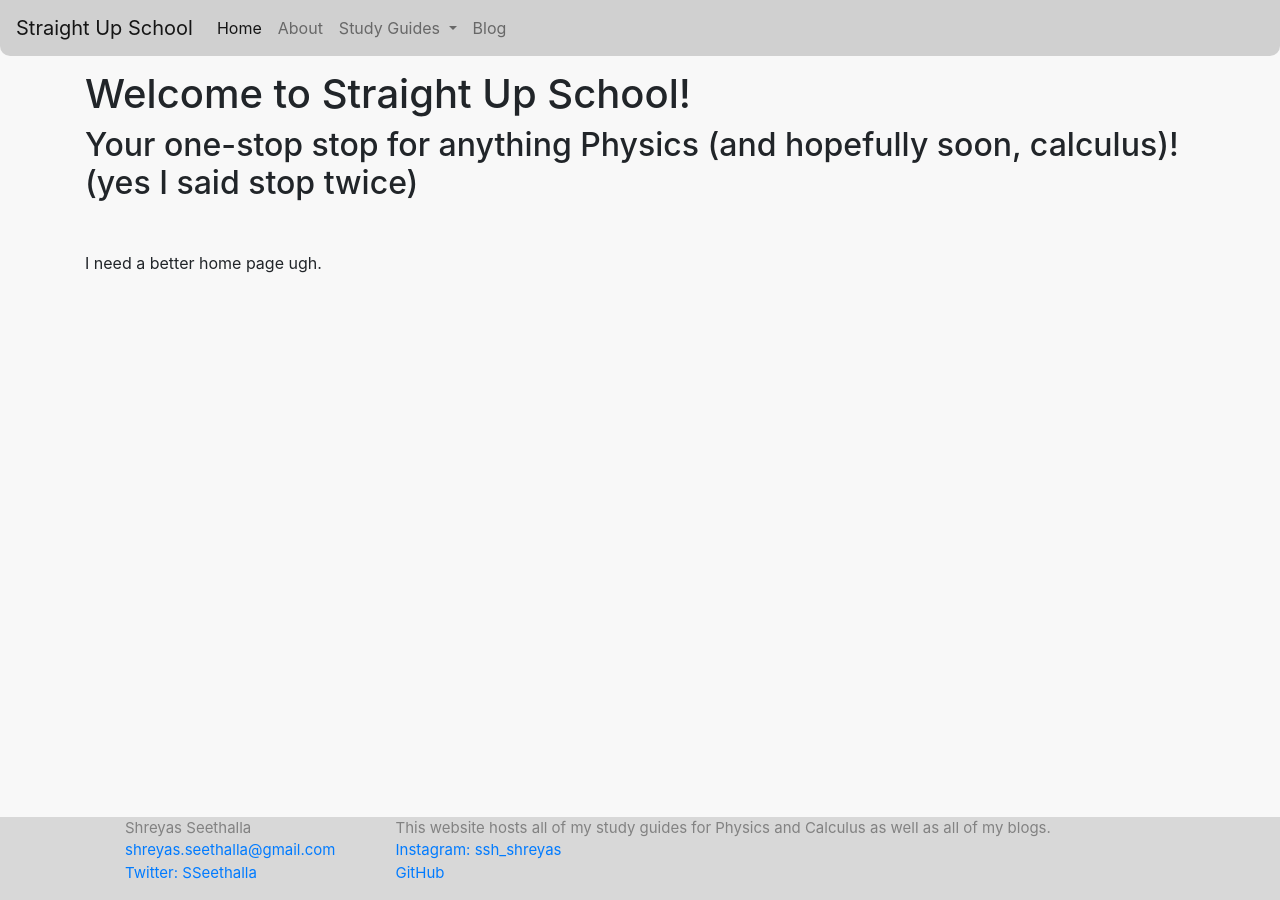
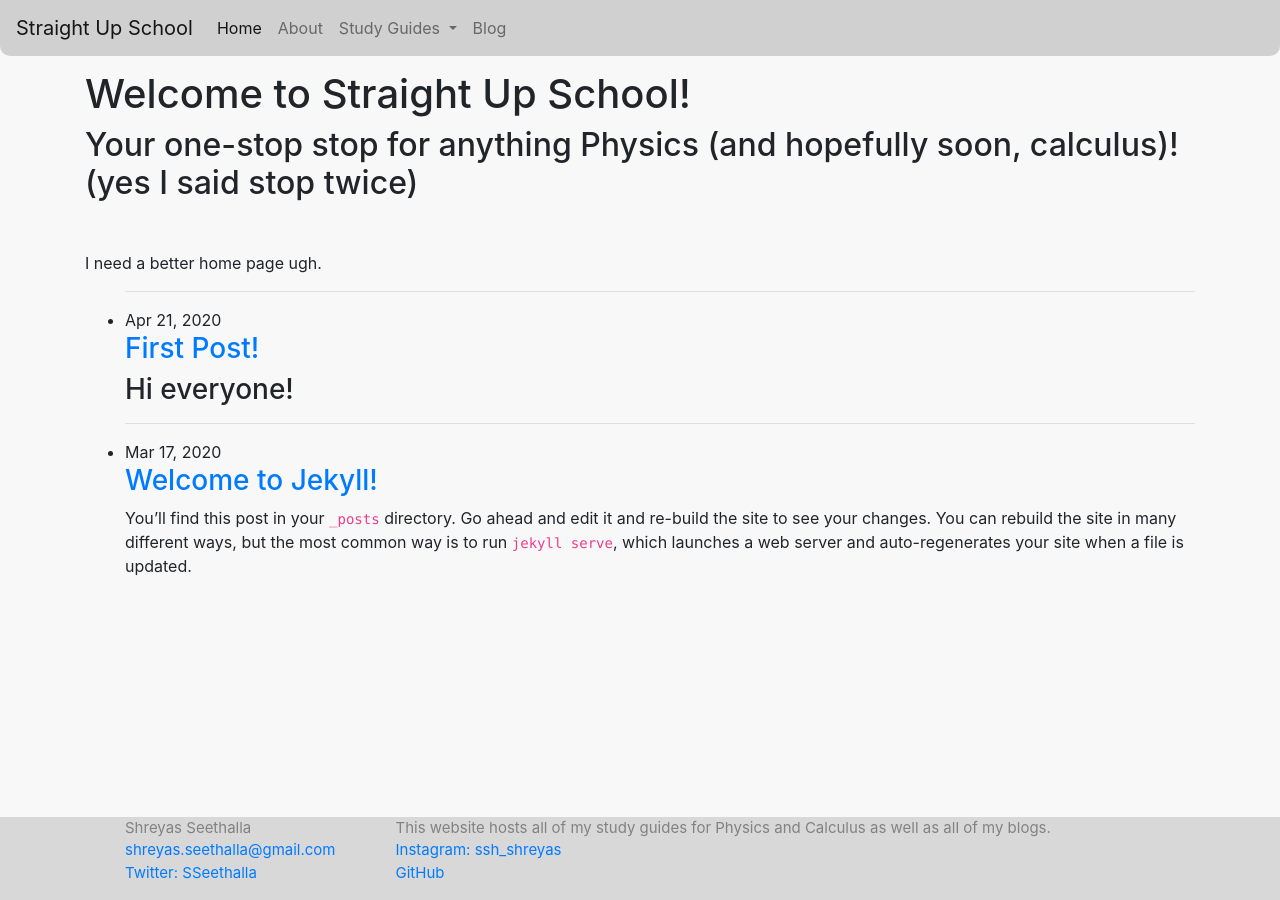
Before and after one commit to KasaiYuki/kasaiyuki.github.io, a Jekyll site: the page built from index.md, in a window 1280 px wide. Built offline with Jekyll 4.4.1, drawn with Linux system fonts in a browser that asks for light colours; comment, search, counter and statistics services are not loaded.

Commit message:
created posts and made them visible

```diff
--- a/_config.yml
+++ b/_config.yml
@@ -48,6 +48,8 @@
 plugins:
   - jekyll-feed
 
+
+show_excerpts: true
 # Exclude from processing.
 # The following items will not be processed, by default.
 # Any item listed under the `exclude:` key here will be automatically added to
--- a/_includes/navbar.html
+++ b/_includes/navbar.html
@@ -20,6 +20,8 @@
             Study Guides
           </a>
           <div class="dropdown-menu" aria-labelledby="navbarDropdown">
+            <a class="dropdown-item" href="/guides">Guides Home</a>
+            <div class="dropdown-divider"></div>
             <a class="dropdown-item" href="/guides/guides-topic">Guides by Topic</a>
             <a class="dropdown-item" href="/guides/guides-concepts">Concepts</a>
             <a class="dropdown-item" href="/guides/guides-strats">Stratagies</a>
--- a/_includes/navbar2.html
+++ b/_includes/navbar2.html
@@ -20,6 +20,8 @@
             Study Guides
           </a>
           <div class="dropdown-menu" aria-labelledby="navbarDropdown">
+            <a class="dropdown-item" href="/guides">Guides Home</a>
+            <div class="dropdown-divider"></div>
             <a class="dropdown-item" href="/guides/guides-topic">Guides by Topic</a>
             <a class="dropdown-item" href="/guides/guides-concepts">Concepts</a>
             <a class="dropdown-item" href="/guides/guides-strats">Stratagies</a>
--- /dev/null
+++ b/_layouts/home.html
@@ -0,0 +1,63 @@
+---
+layout: default
+---
+
+<div class="home">
+  {%- if page.title -%}
+    <h1 class="page-heading">{{ page.title }}</h1>
+  {%- endif -%}
+
+  {{ content }}
+
+
+  {% if site.paginate %}
+    {% assign posts = paginator.posts %}
+  {% else %}
+    {% assign posts = site.posts %}
+  {% endif %}
+
+
+  {%- if posts.size > 0 -%}
+    {%- if page.list_title -%}
+      <h2 class="post-list-heading">{{ page.list_title }}</h2>
+    {%- endif -%}
+
+    <ul class="post-list">
+      {%- assign date_format = site.minima.date_format | default: "%b %-d, %Y" -%}
+      {%- for post in posts -%}
+      <hr>
+      <li>
+        <span class="post-meta">{{ post.date | date: date_format }}</span>
+        <h3>
+          <a class="post-link" href="{{ post.url | relative_url }}">
+            {{ post.title | escape }}
+          </a>
+        </h3>
+        {%- if site.show_excerpts -%}
+          {{ post.excerpt }}
+        {%- endif -%}
+      </li>
+      {%- endfor -%}
+    </ul>
+
+    {% if site.paginate %}
+      <div class="pager">
+        <ul class="pagination">
+        {%- if paginator.previous_page %}
+          <li><a href="{{ paginator.previous_page_path | relative_url }}" class="previous-page">{{ paginator.previous_page }}</a></li>
+        {%- else %}
+          <li><div class="pager-edge">•</div></li>
+        {%- endif %}
+          <li><div class="current-page">{{ paginator.page }}</div></li>
+        {%- if paginator.next_page %}
+          <li><a href="{{ paginator.next_page_path | relative_url }}" class="next-page">{{ paginator.next_page }}</a></li>
+        {%- else %}
+          <li><div class="pager-edge">•</div></li>
+        {%- endif %}
+        </ul>
+      </div>
+    {%- endif %}
+
+  {%- endif -%}
+
+</div>
--- /dev/null
+++ b/_posts/2020-04-21-first-post.md
@@ -0,0 +1,15 @@
+---
+layout: post
+title:  "First Post!"
+date:   2020-04-21 12:40
+label: 501
+comments: true
+categories:
+---
+### Hi everyone!
+
+Welcome to my website! I am really excited to be showing this to all of you. It's been pretty difficult to make it manually with my limited front-end experience (I usually prefer the back-end and more computative stuff) and stubbornness when it comes to getting things exactly how I envision it.
+
+And I am still going to update this website with more interactive and cool things. Please let me know if you notice any unintended behavior or have any advice for me in the comments below!
+
+Thanks!
```
Also changed, not shown: blog.md (+2 -3 lines), index.md (+2 -3 lines), 4 other files.
